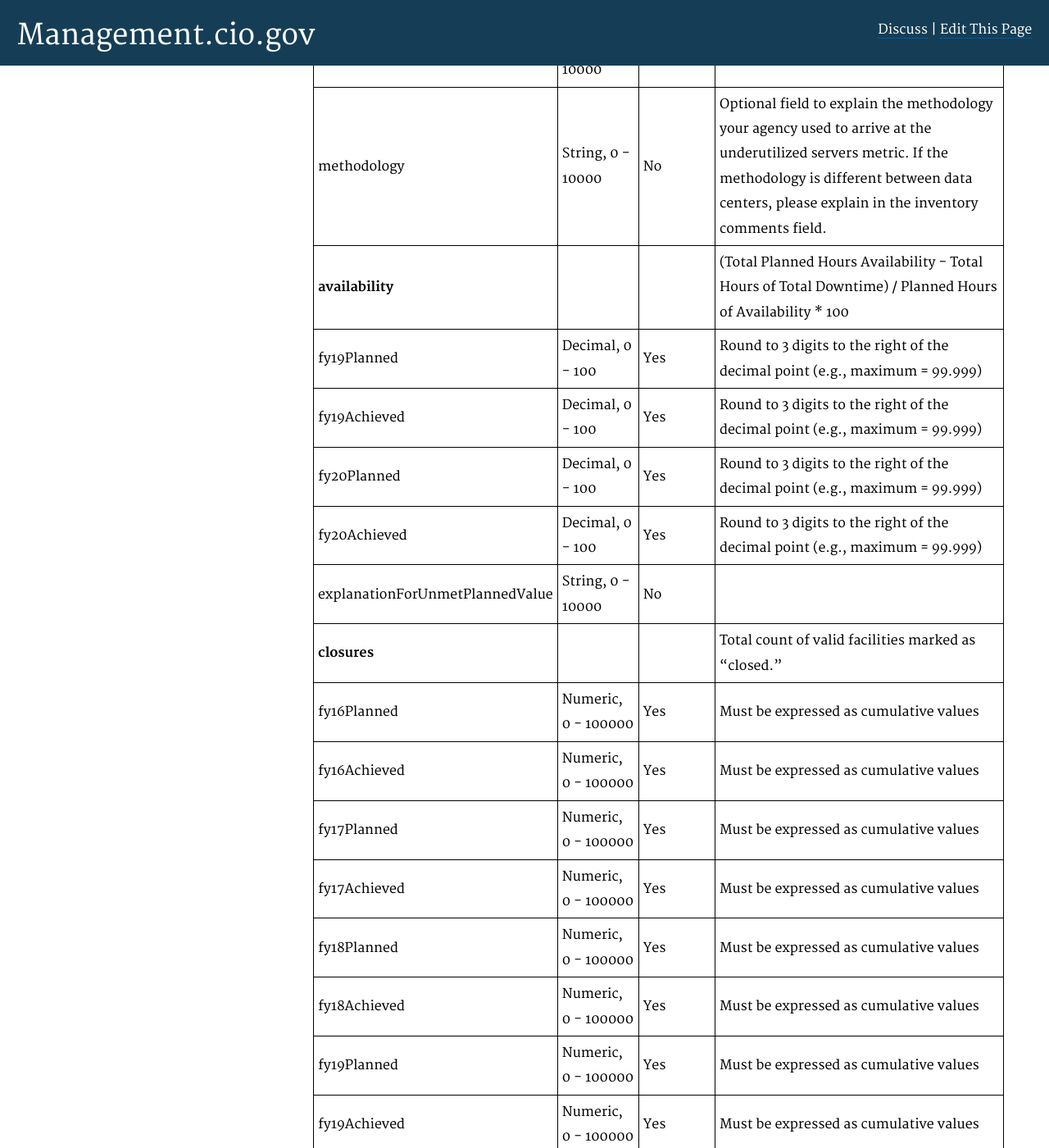
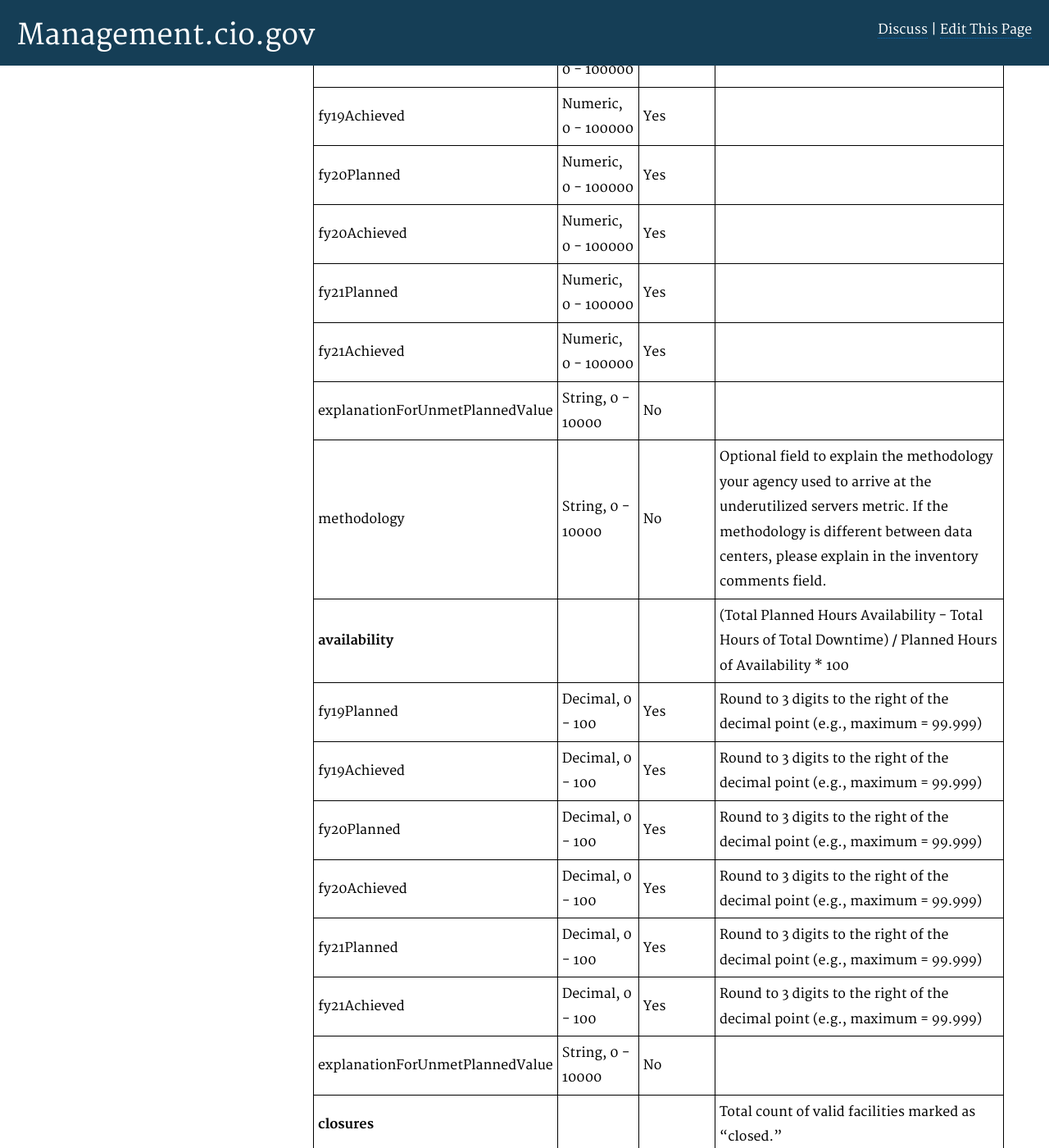
Before and after one commit to WhiteHouse/CIOmanagement, a Jekyll site: the page built from pages/schema.md, in a window 1280 px wide and 1400 px high, scrolled down 7394 px. Shown: the whole window at 82% size. Built offline with Jekyll 4.4.1, drawn with Linux system fonts in a browser that asks for light colours; some of the changed text lies outside the part shown.

Commit message:
Update DCOI json schema

```diff
--- a/pages/schema.md
+++ b/pages/schema.md
@@ -119,9 +119,9 @@ The DCOI Strategic Plan has the following six required elements:
   5. Historical costs, cost savings, and cost avoidances due to data center consolidation and optimization through fiscal year 2015; and
   6. A statement from the agency CIO stating whether the agency has complied with all reporting requirements in this memorandum and the data center requirements of FITARA. If the agency has not complied with all reporting requirements, the agency must provide a statement describing the reasons for not complying.
 
-Parts **1 – 5** above are required to be posted publicly in machine-readable JSON format at **[agencyhomepage].gov/digitalstrategy/datacenteroptimizationstrategicplan.json**. NOTE: In order to assist agencies with compiling these plans, OGP and OMB have developed a tool to convert agencies’ text-based plans to a JSON format for this purpose. This can be found at [https://datacenters.cio.gov/reporting/strategic-plan-generator](https://datacenters.cio.gov/reporting/strategic-plan-generator). **DCOI Strategic Plans are due no later than April 12, 2019.**
+Parts **1 – 5** above are required to be posted publicly in machine-readable JSON format at **[agencyhomepage].gov/digitalstrategy/datacenteroptimizationstrategicplan.json**. NOTE: In order to assist agencies with compiling these plans, OGP and OMB have developed a tool to convert agencies’ text-based plans to a JSON format for this purpose. This can be found at [https://datacenters.cio.gov/reporting/strategic-plan-generator](https://datacenters.cio.gov/reporting/strategic-plan-generator). **DCOI Strategic Plans are due during the spring IDC.**
 
-Part **6** of agencies’ DCOI Strategic Plans may be fulfilled using the template labeled "CIO DCOI Certification Statement Templates" provided below. This statement must be filled out, signed by agencies’ CIOs, and submitted via email to the OFCIO@omb.eop.gov inbox, CC’ing the OMB Agency Liaisons, **also no later than April 12, 2019.**
+Part **6** of agencies’ DCOI Strategic Plans may be fulfilled using the template labeled "CIO DCOI Certification Statement Templates" provided below. This statement must be filled out, signed by agencies’ CIOs, and submitted via email to the OFCIO@omb.eop.gov inbox, CC’ing the OMB Agency Liaisons, **Submitted during the spring IDC.**
 
 The DCOI further requires that agencies’ public FITARA Milestones files are updated at their current **[agencyhomepage].gov/digitalstrategy/FITARAmilestones.json** pages to include a minimum of five (5) milestones per fiscal year to be achieved in accordance with the DCOI. The schema and test files associated with the FITARA Milestones collection (located at the top of this webpage) have been updated to reflect this requirement.
 
@@ -137,18 +137,24 @@ fy19Planned                    |  Numeric, 0 - 1000               | Yes       |
 fy19Achieved                    |  Numeric, 0 - 1000               | Yes       |
 fy20Planned                    |  Numeric, 0 - 1000               | Yes       |
 fy20Achieved                    |  Numeric, 0 - 1000               | Yes       |
+fy21Planned                     |  Numeric, 0 - 1000               | Yes       |
+fy21Achieved			|  Numeric, 0 - 1000		   | Yes       |
 explanationForUnmetPlannedValue |  String, 0 - 10000              | No      |
 **virtualization**                        |                        |           | Total count of virtual hosts (servers + mainframes). Agencies may report systems under their cloud investments towards this total count to more accurately reflect the state of their virtualized portfolio.
 fy19Planned                    |  Numeric, 0 - 100000               | Yes       |
 fy19Achieved                    |  Numeric, 0 - 100000               | Yes       |
 fy20Planned                    |  Numeric, 0 - 100000               | Yes       |
 fy20Achieved                    |  Numeric, 0 - 100000               | Yes       |
+fy21Planned                     |  Numeric, 0 - 100000               | Yes       |
+fy21Achieved                    |  Numeric, 0 - 100000               | Yes       |
 explanationForUnmetPlannedValue |  String, 0 - 10000              | No      |
 **underutilizedServers**                        |                        |           | Total count of underutilized servers.
 fy19Planned                    |  Numeric, 0 - 100000               | Yes       |
 fy19Achieved                    |  Numeric, 0 - 100000               | Yes       |
 fy20Planned                    |  Numeric, 0 - 100000               | Yes       |
 fy20Achieved                    |  Numeric, 0 - 100000               | Yes       |
+fy21Planned                     |  Numeric, 0 - 100000               | Yes       |
+fy21Achieved                    |  Numeric, 0 - 100000               | Yes       |
 explanationForUnmetPlannedValue |  String, 0 - 10000              | No      |
 methodology 			|  String, 0 - 10000              | No      | Optional field to explain the methodology your agency used to arrive at the underutilized servers metric. If the methodology is different between data centers, please explain in the inventory comments field.
 **availability**                        |                        |           | (Total Planned Hours Availability - Total Hours of Total Downtime) / Planned Hours of Availability * 100
@@ -156,6 +162,8 @@ fy19Planned                    |  Decimal, 0 - 100               | Yes       | R
 fy19Achieved                    |  Decimal, 0 - 100               | Yes       | Round to 3 digits to the right of the decimal point (e.g., maximum = 99.999)
 fy20Planned                    |  Decimal, 0 - 100               | Yes       | Round to 3 digits to the right of the decimal point (e.g., maximum = 99.999)
 fy20Achieved                    |  Decimal, 0 - 100               | Yes       | Round to 3 digits to the right of the decimal point (e.g., maximum = 99.999)
+fy21Planned                    |  Decimal, 0 - 100               | Yes       | Round to 3 digits to the right of the decimal point (e.g., maximum = 99.999)
+fy21Achieved                    |  Decimal, 0 - 100               | Yes       | Round to 3 digits to the right of the decimal point (e.g., maximum = 99.999)
 explanationForUnmetPlannedValue |  String, 0 - 10000              | No      |
 **closures**                        |                        |           | Total count of valid facilities marked as "closed."
 fy16Planned                    	|  Numeric, 0 - 100000               | Yes       | Must be expressed as cumulative values
@@ -168,6 +176,8 @@ fy19Planned                    |  Numeric, 0 - 100000               | Yes
 fy19Achieved                    |  Numeric, 0 - 100000               | Yes       | Must be expressed as cumulative values
 fy20Planned                    |  Numeric, 0 - 100000               | Yes       | Must be expressed as cumulative values
 fy20Achieved                    |  Numeric, 0 - 100000               | Yes       | Must be expressed as cumulative values
+fy21Planned                     |  Numeric, 0 - 100000               | Yes       | Must be expressed as cumulative values
+fy21Achieved                    |  Numeric, 0 - 100000               | Yes       | Must be expressed as cumulative values
 explanationForUnmetPlannedValue |  String, 0 - 10000              | No      |
 **costSavings**                        |                        |           | Total cost savings, by year.
 fy16Planned                    	|  Decimal, 0 - 100               | Yes       | Must be total amount for **2016 only** expressed in MILLIONS of dollars.
@@ -180,6 +190,8 @@ fy19Planned                    |  Decimal, 0 - 100               | Yes       | M
 fy19Achieved                    |  Decimal, 0 - 100               | Yes       | Must be total amount for **2019 only** expressed in MILLIONS of dollars.
 fy20Planned                    |  Decimal, 0 - 100               | Yes       | Must be total amount for **2020 only** expressed in MILLIONS of dollars.
 fy20Achieved                    |  Decimal, 0 - 100               | Yes       | Must be total amount for **2020 only** expressed in MILLIONS of dollars.
+fy21Planned                     |  Decimal, 0 - 100               | Yes       | Must be total amount for **2021 only** expressed in MILLIONS of dollars.
+fy21Achieved                    |  Decimal, 0 - 100               | Yes       | Must be total amount for **2021 only** expressed in MILLIONS of dollars.
 explanationForUnmetPlannedValue |  String, 0 - 10000              | No      |
 costsOfClosures |  String, 5 - 10000              | Yes      |
 costsOfOptimization |  String, 5 - 10000              | Yes      |
@@ -196,12 +208,16 @@ historicalCostSavings |  String, 5 - 10000              | Yes      |
 			"fy19Achieved": 0,
 			"fy20Planned": 20,
 			"fy20Achieved": 0
+			"fy21Planned": 21,
+			"fy21Achieved": 0
 		},
 		"virtualization": {
 			"fy19Planned": 110,
 			"fy19Achieved": 0,
 			"fy20Planned": 120,
 			"fy20Achieved": 0,
+			"fy21Planned": 121,
+			"fy21Achieved": 0,
 			"methodology": "OPTIONAL TEXT"
 		},
 		"underutilizedServers": {
@@ -209,12 +225,16 @@ historicalCostSavings |  String, 5 - 10000              | Yes      |
 			"fy19Achieved": 0,
 			"fy20Planned": 25,
 			"fy20Achieved": 0
+			"fy21Planned": 21,
+			"fy21Achieved": 0
 		},
 		"availability": {
 			"fy19Planned": 99.9,
 			"fy19Achieved": 0,
 			"fy20Planned": 99.99,
 			"fy20Achieved": 0
+			"fy21Planned": 99.99,
+			"fy21Achieved": 0
 		}
 	},
 	"closures": {
@@ -228,6 +248,8 @@ historicalCostSavings |  String, 5 - 10000              | Yes      |
 		"fy19Achieved": 0,
 		"fy20Planned": 77,
 		"fy20Achieved": 0
+		"fy21Planned": 78,
+		"fy21Achieved": 0
 	},
 	"costSavings": {
 		"fy16Planned": 78,
@@ -240,6 +262,8 @@ historicalCostSavings |  String, 5 - 10000              | Yes      |
 		"fy19Achieved": 0,
 		"fy20Planned": 35,
 		"fy20Achieved": 0,
+		"fy21Planned": 21,
+		"fy21Achieved": 0,
 		"costsOfClosures": "REQUIRED TEXT",
 		"costsOfOptimization": "REQUIRED TEXT",
 		"historicalCostSavings": "REQUIRED TEXT"
@@ -248,7 +272,7 @@ historicalCostSavings |  String, 5 - 10000              | Yes      |
 
 ~~~
 
-*[DCOI Strategic Plan JSON Example File](https://management.cio.gov/schemaexamples/DCOI_StrategicPlan_fy2019examplefile.json)*
+*[DCOI Strategic Plan JSON Example File](https://management.cio.gov/schemaexamples/DCOI_StrategicPlan_fy2021examplefile.json)*
 
 ## Bureau IT Leadership Directory <a id="bureaus"></a>
 Each agency is expected to post a JSON file for their Bureau IT Leadership Directory to the following URL path: [agency.gov]/digitalstrategy/bureaudirectory.json
```
